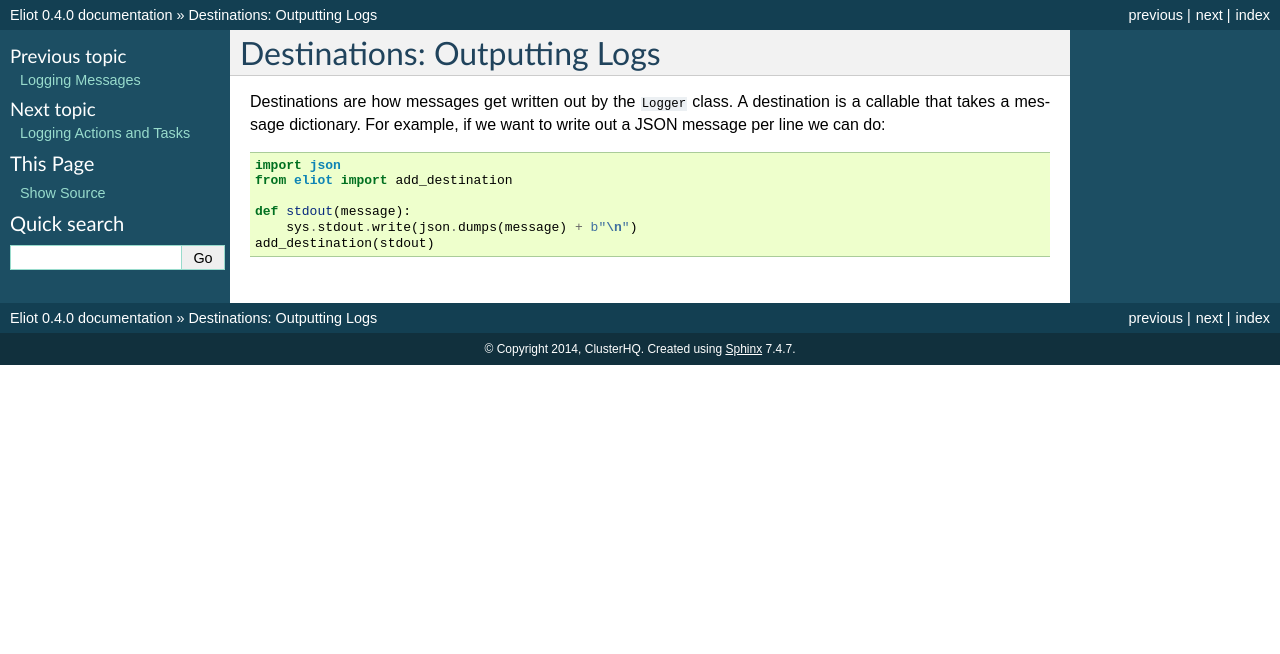
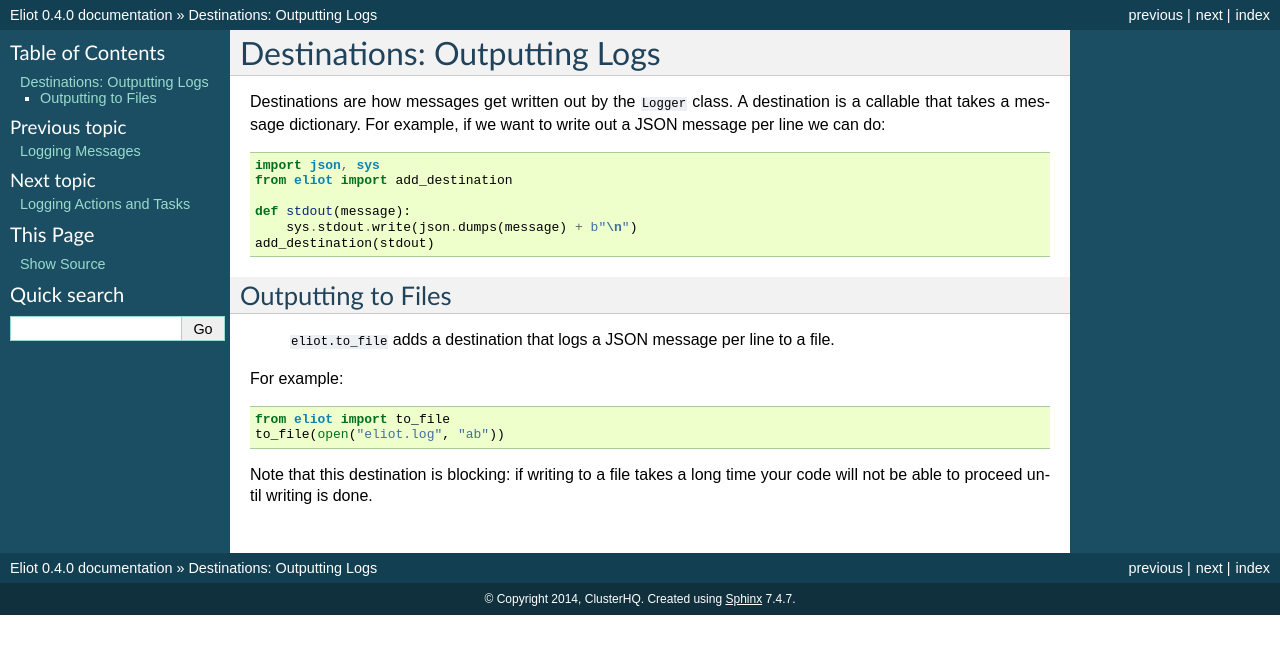
Before and after one commit to itamarst/eliot, a Sphinx documentation site: the page built from docs/source/output.rst, in a window 1280 px wide. Shown: the top 654 px of the page. Built offline with Sphinx 7.4.7, drawn with Linux system fonts in a browser that asks for light colours.

Commit message:
Document eliot.to_file().

```diff
--- a/docs/source/output.rst
+++ b/docs/source/output.rst
@@ -7,9 +7,23 @@ For example, if we want to write out a JSON message per line we can do:
 
 .. code-block:: python
 
-    import json
+    import json, sys
     from eliot import add_destination
 
     def stdout(message):
         sys.stdout.write(json.dumps(message) + b"\n")
     add_destination(stdout)
+
+
+Outputting to Files
+-------------------
+
+ ``eliot.to_file`` adds a destination that logs a JSON message per line to a file.
+For example:
+
+.. code-block:: python
+
+    from eliot import to_file
+    to_file(open("eliot.log", "ab"))
+
+Note that this destination is blocking: if writing to a file takes a long time your code will not be able to proceed until writing is done.
```
Also changed, not shown: 1 other file.
